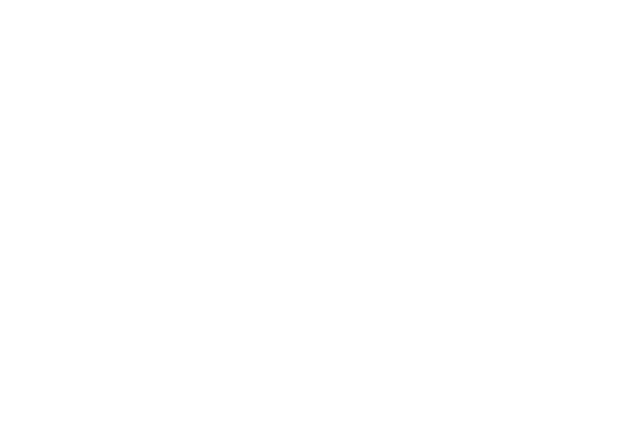
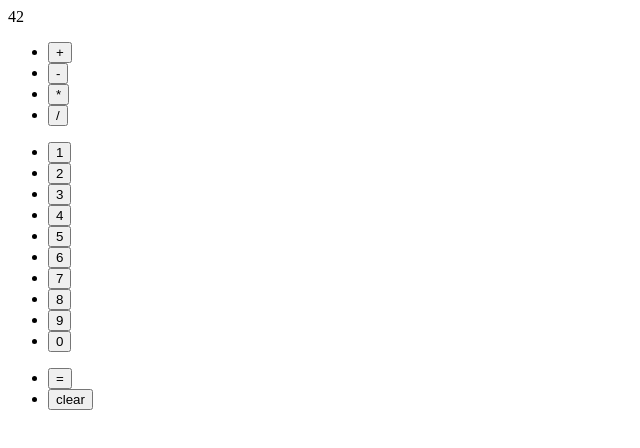
Before and after one commit to soocgoose/odin-calc, a plain HTML site: page site/index.html in a window 1280 px wide. Shown: the whole page, without its empty margins (0-640 px from the left). Drawn offline with Linux system fonts and the light colour scheme.

Commit message:
Add individual calculator button elements

```diff
--- a/site/index.html
+++ b/site/index.html
@@ -11,6 +11,34 @@
 	</head>
 	<body>
 		<section id="calculator">
+			<div id="display">42</div>
+			<div id="operators">
+				<ul>
+					<li><button id="addition">+</button></li>
+					<li><button id="subtraction">-</button></li>
+					<li><button id="multiplication">*</button></li>
+					<li><button id="division">/</button></li>
+				</ul>
+			</div>
+			<div id="numbers">
+				<ul>
+					<li><button id="1">1</button></li>
+					<li><button id="2">2</button></li>
+					<li><button id="3">3</button></li>
+					<li><button id="4">4</button></li>
+					<li><button id="5">5</button></li>
+					<li><button id="6">6</button></li>
+					<li><button id="7">7</button></li>
+					<li><button id="8">8</button></li>
+					<li><button id="9">9</button></li>
+					<li><button id="0">0</button></li>
+				</ul>
+			</div>
+			<div id="functions">
+				<ul>
+					<li><button id="enter">=</button></li>
+					<li><button id="clear">clear</button></li>
+				</ul>
 		</section>
 	</body>
 </html>
```
